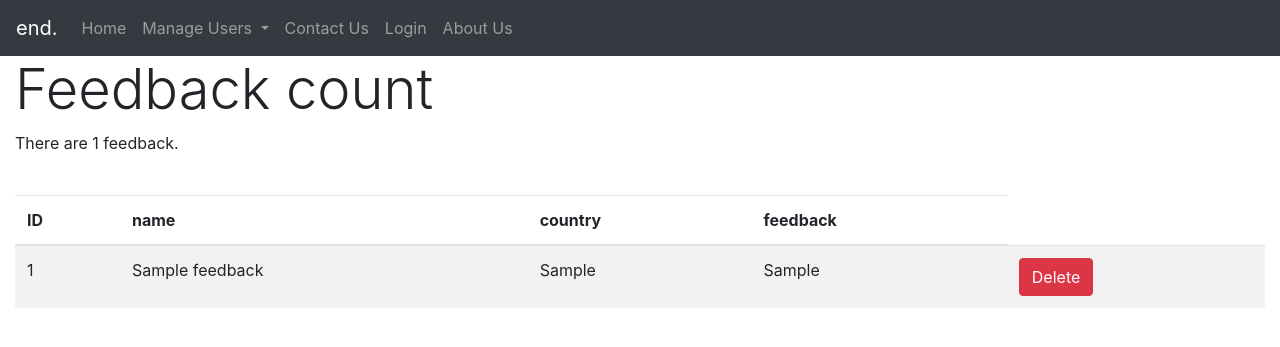
After one commit to jovesterchai/AppDevProject, a Flask app: template templates/retrieveFeedback.html in a window 1280 px wide. The commit adds this page. Shown: the top 347 px of the page. Run offline with Flask 2, Linux system fonts and the light colour scheme; the template is opened without the code that fills it: most values are stand-ins (such as "Sample title", 1, 10 or a date in 2020); some libraries are stand-ins or nearby versions.

Commit message:
allahu akbar

```diff
--- a/Main.py
+++ b/Main.py
@@ -1,9 +1,10 @@
 from flask import *
-from Forms import CreateUserFeedback, CreateProduct, R   # Input the objects from Forms.py
+from Forms import CreateFeedback, CreateProduct, R   # Input the objects from Forms.py
 from Product import Product
 import shelve, User, Product
 import paypalrestsdk as paypal
 from paypalrestsdk import *
+import Feedback
 
 
 app = Flask(__name__)
@@ -395,7 +396,7 @@ def login():
 
 @app.route('/contactUs', methods=['GET', 'POST'])
 def createFeedback():
-    updateFeedbackForm = createFeedback(request.form)
+    updateFeedbackForm = CreateFeedback(request.form)
     if request.method == 'POST' and updateFeedbackForm.validate():
         feedbackDict = {}
         db = shelve.open('feedback.db', 'c')
--- /dev/null
+++ b/templates/retrieveFeedback.html
@@ -0,0 +1,41 @@
+{% extends "base.html" %}
+{% block title %}Retrieve feedback{% endblock %}
+
+{% block content %}
+<h1 class="display-4">Feedback count</h1>
+<div>
+    {% if count == 0 %}
+    <p>There is no feedback.</p>
+    {% else %}
+    <p>There are {{ count }} feedback.</p>
+    {% endif %}
+</div>
+<br>
+<div>
+    <table class="table table-striped">
+        <thead>
+            <tr>
+                <th>ID</th>
+                <th>name</th>
+                <th>country</th>
+                <th>feedback</th>
+            </tr>
+        </thead>
+        <tbody>
+        {% for item in feedbackList %}
+            <tr>
+                <td>{{ feedback.get_feedbackID() }}</td>
+                <td>{{ feedback.get_name() }}</td>
+                <td>{{ feedback.get_country() }}</td>
+                <td>{{ feedback.get_feedbackZ() }}</td>
+                <td>
+                    <form action="{{ url_for('deleteFeedback', id=feedback.get_feedbackID()) }}" method="POST">
+                        <input type="submit" value="Delete" class="btn btn-danger" onclick="return confirm('Are you sure you want to delete this feedback?')">
+                    </form>
+                </td>
+            </tr>
+        {% endfor %}
+        </tbody>
+    </table>
+</div>
+{% endblock %}
```
Also changed, not shown: Feedback.py (added, +30 -0 lines), templates/contactUs.html (+6 -10 lines), 3 other files.
